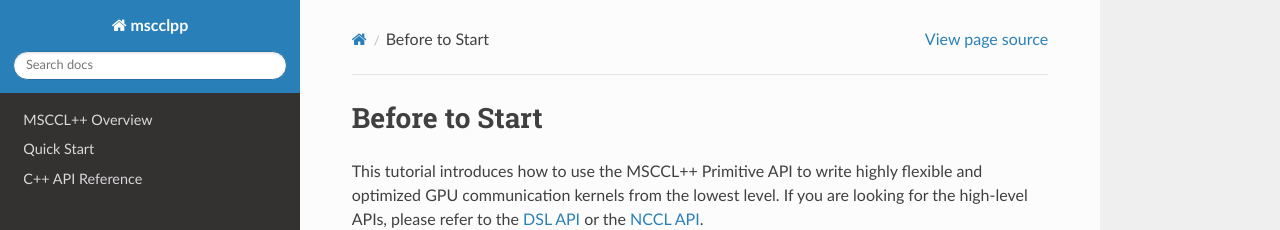
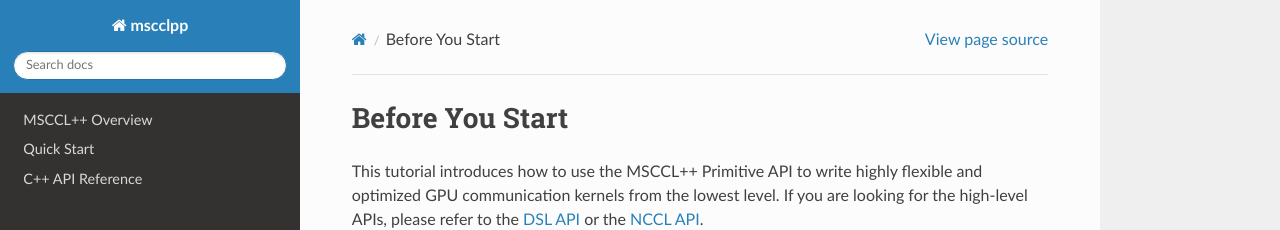
Before and after one commit to microsoft/mscclpp, a Sphinx documentation site: the page built from docs/tutorials/00-before-to-start.md, in a window 1280 px wide and 963 px high. Shown: the top 230 px of the window. Built offline with Sphinx 7.4.7 and the Read the Docs theme 3.1.0, drawn with Linux system fonts in a browser that asks for light colours.

Commit message:
Update docs/tutorials/00-before-to-start.md
Co-authored-by: Copilot <175728472+Copilot@users.noreply.github.com>

```diff
--- a/docs/tutorials/00-before-to-start.md
+++ b/docs/tutorials/00-before-to-start.md
@@ -1,4 +1,4 @@
-# Before to Start
+# Before You Start
 
 This tutorial introduces how to use the MSCCL++ Primitive API to write highly flexible and optimized GPU communication kernels from the lowest level. If you are looking for the high-level APIs, please refer to the [DSL API](../design/mscclpp-dsl.md) or the [NCCL API](../design/nccl-over-mscclpp.md).
 
```
